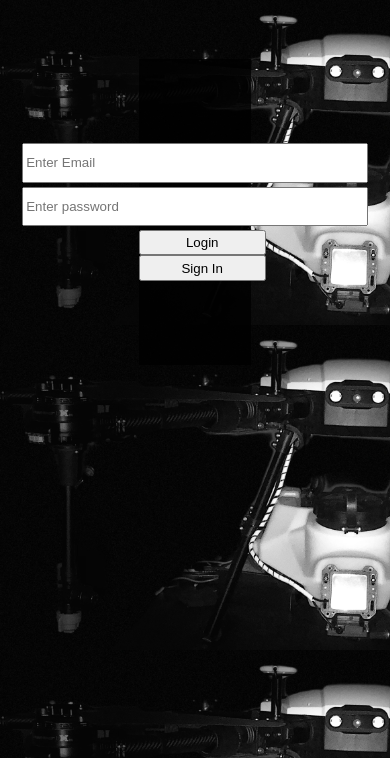
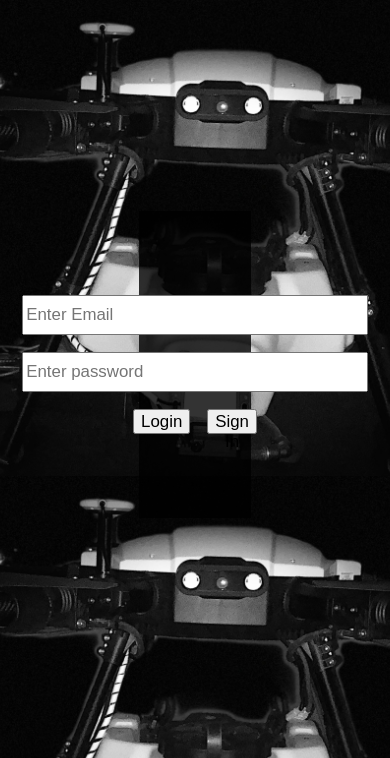
Before and after one commit to divyank-jain-singhvi/Inventory-Management.github.io, a Flask app: page / in a window 390 px wide. Shown: the top 758 px of the page. Run offline with Flask 3, Linux system fonts and the light colour scheme.

Commit message:
style updated for responsive

```diff
--- a/static/styles2.css
+++ b/static/styles2.css
@@ -35,7 +35,7 @@
 }
 .table{
     margin-right: 10vh;
-    font-size: 2.5vh;
+    font-size: 2vh;
 }
 th , td{
     padding: 2px;
--- a/static/styles6.css
+++ b/static/styles6.css
@@ -1,13 +1,14 @@
 body{
     background-image: url('space2.jpg');
     background-size: cover;
+    background-position: center;
 }
 .form{
     background-color: rgba(0,0,0,0.8);
     padding: 10vh 0 10vh 0;
     margin: auto;
     max-width: 30%;
-    margin-top: 15vw;
+    margin-top: 25vh;
 }
 .input{
     display: flex;
@@ -18,23 +19,32 @@
 .input input:first-child{
     height: 4vh;
     width: 40vh;
+    font-size: 2vh;
 }
 .input input:last-child{
     height: 4vh;
     width:40vh;
-    margin-top: 1vw;
+    margin-top: 2vh;
+    font-size: 2vh;
 }
 .button{
-    text-align: center;
-    margin-top: 1vw;
+    display: flex;
+    margin-top: 2vh;
+    justify-content: center;
+
 }
 .button button{
     width: 15vh;
     height: 3vh;
+    font-size: 2vh;
+}
+.button button:first-child{
+    margin-right: 2vh;
 }
 h3{
     overflow: hidden;
     margin-top: -7vh;
     color: white;
     text-align: center;
+    font-size: 2vh;
 }
```
Also changed, not shown: static/styles.css (+13 -2 lines), static/styles1.css (+4 -16 lines).
